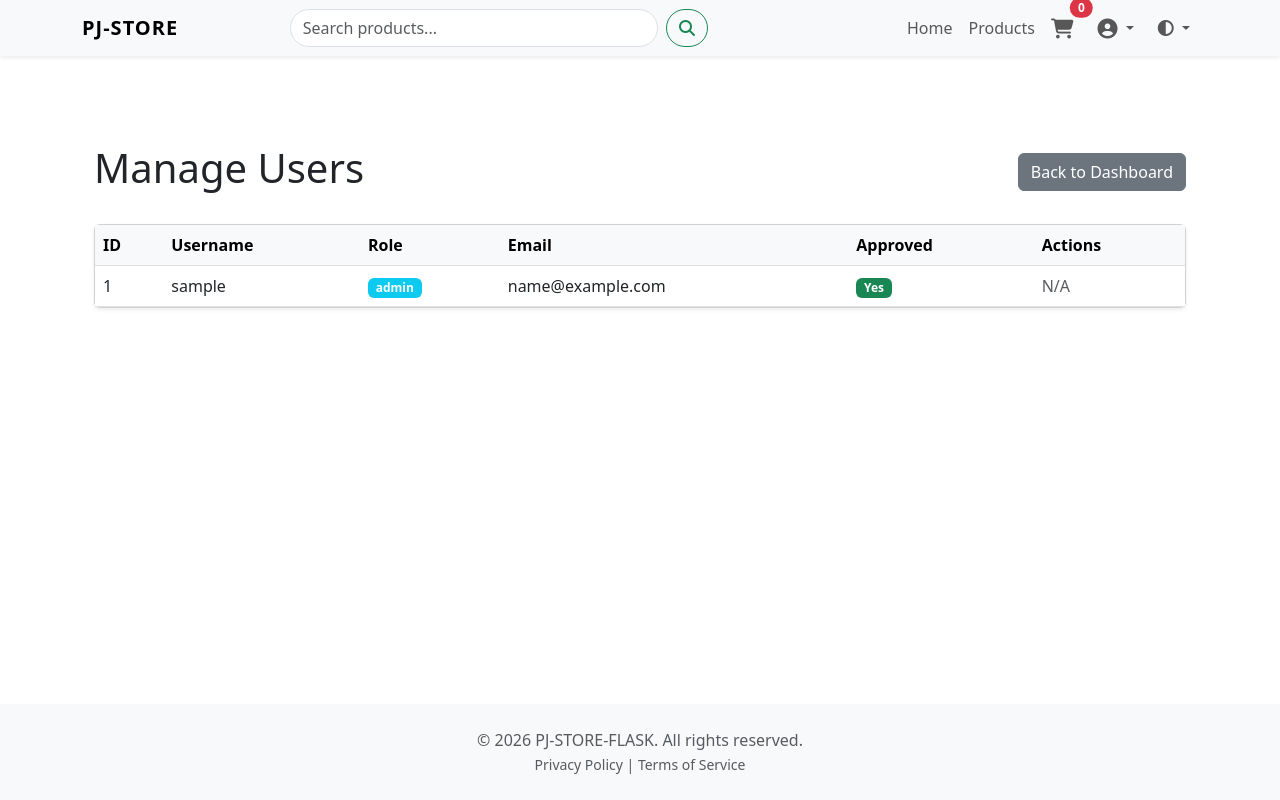
After one commit to Aaron-pweb/PJ-Store-Flask, a Flask app: page /auth/admin/users in a window 1280 px wide. The commit adds this page. Run offline with Flask 3, Linux system fonts and the light colour scheme; a user stored in the database is signed in; tables that the repository leaves empty hold one stand-in row (values such as "Sample post").

Commit message:
feat: Implement admin user management, server log viewing, and dashboard statistics, while refactoring user roles to use constants.

```diff
--- /dev/null
+++ b/app/auth/constants.py
@@ -0,0 +1,6 @@
+class Roles:
+    SUPER_ADMIN = 'super_admin'
+    ADMIN = 'admin'
+    SELLER = 'seller'
+    SUPPORT = 'support'
+    CUSTOMER = 'customer'
--- a/app/auth/decorators.py
+++ b/app/auth/decorators.py
@@ -1,6 +1,8 @@
 from functools import wraps
 from flask import abort, flash, redirect, url_for
 from flask_login import current_user
+
+from app.auth.constants import Roles
 
 def role_required(roles):
     """
@@ -18,7 +20,7 @@ def role_required(roles):
                 return redirect(url_for('auth.login'))
 
             # Super Admin override (optional, but good practice based on requirements)
-            if current_user.role == 'super_admin':
+            if current_user.role == Roles.SUPER_ADMIN:
                 return f(*args, **kwargs)
 
             if current_user.role not in roles:
@@ -41,13 +43,13 @@ def approval_required(f):
     return decorated_function
 
 def admin_required(f):
-    return role_required(['admin', 'super_admin'])(f)
+    return role_required([Roles.ADMIN, Roles.SUPER_ADMIN])(f)
 
 def seller_required(f):
-    return role_required(['seller', 'super_admin'])(f)
+    return role_required([Roles.SELLER, Roles.SUPER_ADMIN])(f)
 
 def support_required(f):
-    return role_required(['support', 'super_admin'])(f)
+    return role_required([Roles.SUPPORT, Roles.SUPER_ADMIN])(f)
 
 def super_admin_required(f):
-    return role_required(['super_admin'])(f)
+    return role_required([Roles.SUPER_ADMIN])(f)
--- a/app/auth/models.py
+++ b/app/auth/models.py
@@ -1,12 +1,14 @@
 from app.extensions import db
 from flask_login import UserMixin
 from werkzeug.security import generate_password_hash, check_password_hash
+
+from app.auth.constants import Roles
 
 class User(db.Model, UserMixin):
     __tablename__ = "user"
     id = db.Column(db.Integer, primary_key=True)
     full_name = db.Column(db.String(150), nullable=False)
-    role = db.Column(db.String(20), nullable=False, default='customer') # super_admin, admin, seller, support, customer
+    role = db.Column(db.String(20), nullable=False, default=Roles.CUSTOMER) # super_admin, admin, seller, support, customer
     is_approved = db.Column(db.Boolean, default=True) # False for Sellers until approved
     user_name = db.Column(db.String(150), nullable=False, unique=True)
     age = db.Column(db.Integer, nullable=True)
--- a/app/auth/routes.py
+++ b/app/auth/routes.py
@@ -1,10 +1,13 @@
-from flask import render_template, request, redirect, url_for, flash
+from flask import render_template, request, redirect, url_for, flash, abort
 from flask_login import login_user, logout_user, login_required, current_user
 from app.auth import auth_bp
 from app.auth.forms import UserForm, LoginForm
 from app.auth.models import User
+from app.orders.models import Order
 from app.extensions import db
 from app.auth.decorators import role_required, admin_required, seller_required, support_required, super_admin_required, approval_required
+from app.auth.constants import Roles
+import os
 
 @auth_bp.route("/login", methods=["GET", "POST"])
 def login():
@@ -27,13 +30,13 @@ def login():
                 return redirect(next_page)
 
             # Redirect based on role
-            if user.role == 'admin':
+            if user.role == Roles.ADMIN:
                 return redirect(url_for('auth.admin_dashboard'))
-            elif user.role == 'seller':
+            elif user.role == Roles.SELLER:
                 return redirect(url_for('auth.seller_dashboard'))
-            elif user.role == 'super_admin':
+            elif user.role == Roles.SUPER_ADMIN:
                  return redirect(url_for('auth.super_admin_dashboard'))
-            elif user.role == 'support':
+            elif user.role == Roles.SUPPORT:
                  return redirect(url_for('auth.support_dashboard'))
             else:
                  return redirect(url_for('main.index'))
@@ -61,7 +64,7 @@ def signup():
         role = form.account_type.data
         is_approved = True
 
-        if role == 'seller':
+        if role == Roles.SELLER:
             is_approved = False # Sellers wait for approval
 
         user = User(
@@ -78,7 +81,7 @@ def signup():
             db.session.add(user)
             db.session.commit()
 
-            if role == 'seller':
+            if role == Roles.SELLER:
                  flash("Account created! PLEASE WAIT FOR ADMIN APPROVAL. You cannot login until approved.", "warning")
             else:
                  flash("Account created! You can now login.", "success")
@@ -120,19 +123,62 @@ def seller_dashboard():
 @admin_required
 def admin_dashboard():
     # Admin needs to see pending approvals
-    pending_sellers = User.query.filter_by(role='seller', is_approved=False).all()
-    return render_template('auth/dashboards/admin_dashboard.html', pending_sellers=pending_sellers)
+    pending_sellers = User.query.filter_by(role=Roles.SELLER, is_approved=False).all()
 
-@auth_bp.route("/approve_seller/<int:user_id>")
+    # Stats
+    total_users = User.query.count()
+    total_orders = Order.query.count()
+    issues_count = 0 # Placeholder for Ticket model
+
+    return render_template('auth/dashboards/admin_dashboard.html',
+                           pending_sellers=pending_sellers,
+                           total_users=total_users,
+                           total_orders=total_orders,
+                           issues_count=issues_count)
+
+@auth_bp.route("/approve_seller/<int:user_id>", methods=['POST'])
 @login_required
 @admin_required
 def approve_seller(user_id):
     user = User.query.get_or_404(user_id)
-    if user.role == 'seller':
+    if user.role == Roles.SELLER:
         user.is_approved = True
         db.session.commit()
         flash(f"Seller {user.full_name} has been approved!", "success")
     return redirect(url_for('auth.admin_dashboard'))
+
+@auth_bp.route("/admin/users")
+@login_required
+@admin_required
+def manage_users():
+    users = User.query.all()
+    return render_template('auth/manage_users.html', users=users)
+
+@auth_bp.route("/admin/user/delete/<int:user_id>", methods=['POST'])
+@login_required
+@admin_required
+def delete_user(user_id):
+    user = User.query.get_or_404(user_id)
+    if user.role == Roles.SUPER_ADMIN:
+         flash("Cannot delete Super Admin.", "danger")
+    elif user.id == current_user.id:
+         flash("Cannot delete yourself.", "danger")
+    else:
+        db.session.delete(user)
+        db.session.commit()
+        flash(f"User {user.user_name} deleted.", "success")
+    return redirect(url_for('auth.manage_users'))
+
+@auth_bp.route("/admin/logs")
+@login_required
+@admin_required
+def view_logs():
+    # Helper to view server logs (for demo purposes, assume reading a file)
+    # In production, use proper logging tools
+    log_content = "No logs available."
+    # Example: if you were writing to a file, read it here.
+    # For now, we'll just show some static info or print statements if redirected.
+    return render_template('auth/logs.html', log_content=log_content)
 
 @auth_bp.route("/super_admin/dashboard")
 @login_required
--- /dev/null
+++ b/app/auth/templates/auth/manage_users.html
@@ -0,0 +1,62 @@
+{% extends "base.html" %}
+
+{% block title %}Manage Users - PJ-STORE{% endblock %}
+
+{% block content %}
+<div class="container py-5">
+    <div class="d-flex justify-content-between align-items-center mb-4">
+        <h1>Manage Users</h1>
+        <a href="{{ url_for('auth.admin_dashboard') }}" class="btn btn-secondary">Back to Dashboard</a>
+    </div>
+
+    <div class="card shadow-sm">
+        <div class="card-body p-0">
+            <div class="table-responsive">
+                <table class="table table-hover mb-0">
+                    <thead class="table-light">
+                        <tr>
+                            <th>ID</th>
+                            <th>Username</th>
+                            <th>Role</th>
+                            <th>Email</th>
+                            <th>Approved</th>
+                            <th>Actions</th>
+                        </tr>
+                    </thead>
+                    <tbody>
+                        {% for user in users %}
+                        <tr>
+                            <td>{{ user.id }}</td>
+                            <td>{{ user.user_name }}</td>
+                            <td><span class="badge bg-info">{{ user.role }}</span></td>
+                            <td>{{ user.email }}</td>
+                            <td>
+                                {% if user.is_approved %}
+                                <span class="badge bg-success">Yes</span>
+                                {% else %}
+                                <span class="badge bg-warning">No</span>
+                                {% endif %}
+                            </td>
+                            <td>
+                                {% if user.id != current_user.id and user.role != 'super_admin' %}
+                                <form action="{{ url_for('auth.delete_user', user_id=user.id) }}" method="POST"
+                                    onsubmit="return confirm('Are you sure you want to delete this user? This action cannot be undone.');"
+                                    style="display:inline;">
+                                    <input type="hidden" name="csrf_token" value="{{ csrf_token() }}" />
+                                    <button type="submit" class="btn btn-sm btn-danger">
+                                        <i class="fas fa-trash me-1"></i> Delete
+                                    </button>
+                                </form>
+                                {% else %}
+                                <span class="text-muted">N/A</span>
+                                {% endif %}
+                            </td>
+                        </tr>
+                        {% endfor %}
+                    </tbody>
+                </table>
+            </div>
+        </div>
+    </div>
+</div>
+{% endblock %}
```
Also changed, not shown: app/auth/templates/auth/dashboards/admin_dashboard.html (+16 -12 lines), app/auth/templates/auth/logs.html (added, +23 -0 lines).
